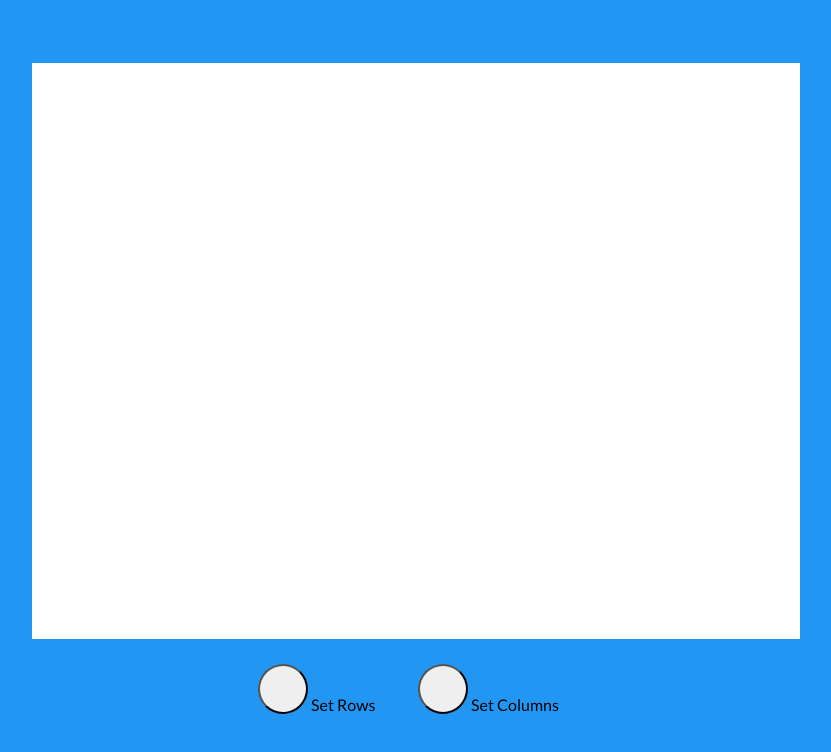
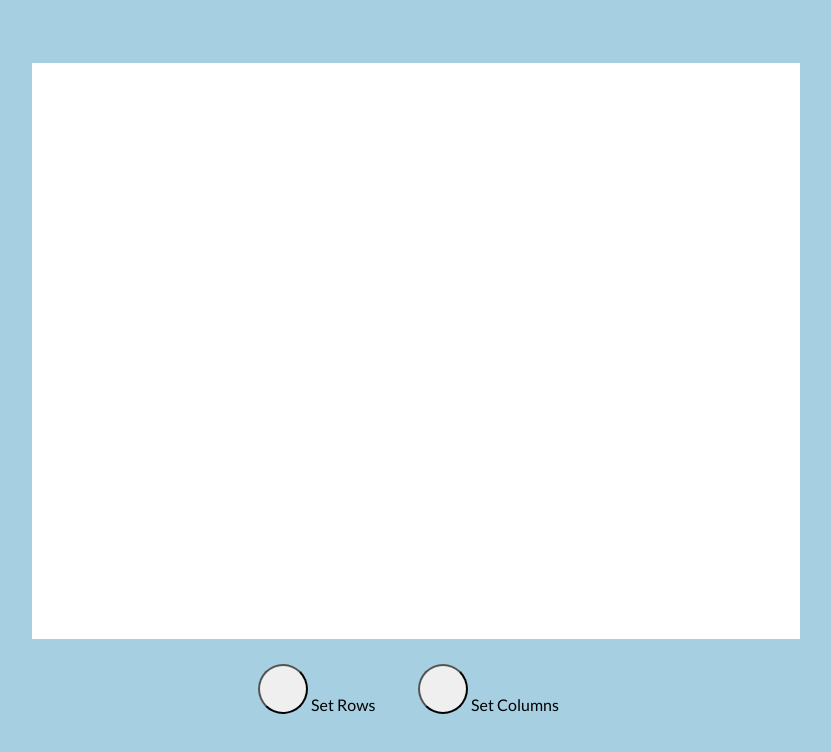
Before and after one commit to CrispyCB/Etch-A-Sketchpad, a plain HTML site: page index.html in a window 1280 px wide. Shown: the whole page, without its empty margins (224-1055 px from the left). Drawn offline with Linux system fonts and the light colour scheme.

Commit message:
changes background color

```diff
--- a/style.css
+++ b/style.css
@@ -4,7 +4,7 @@ secondary: #76ff03
 text: #00352c
 */
 body {
-    background-color: #2196f3;
+    background-color: #a6cfe2;
     font-family: 'Lato', sans-serif;
 }
 button {
```
